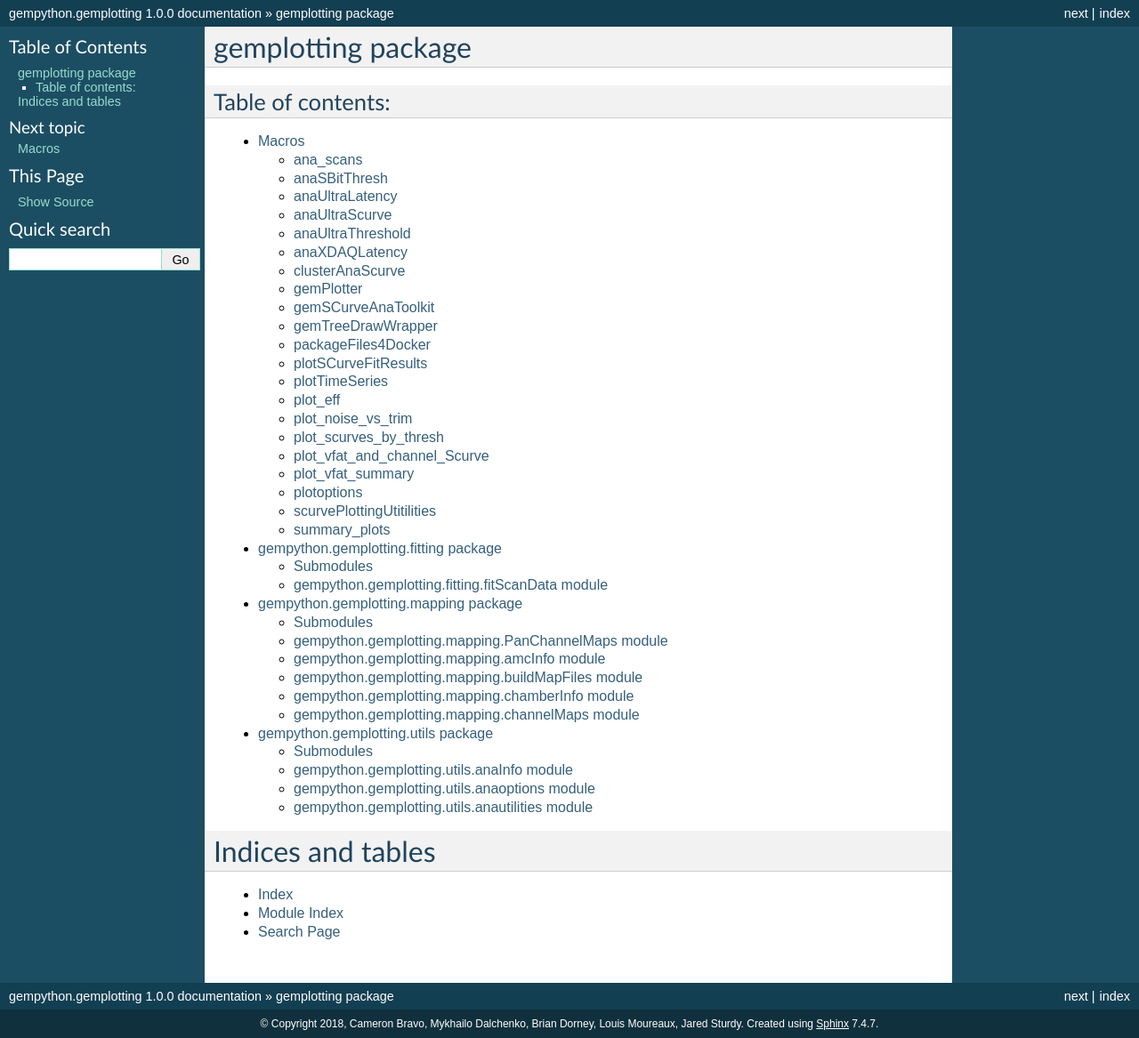
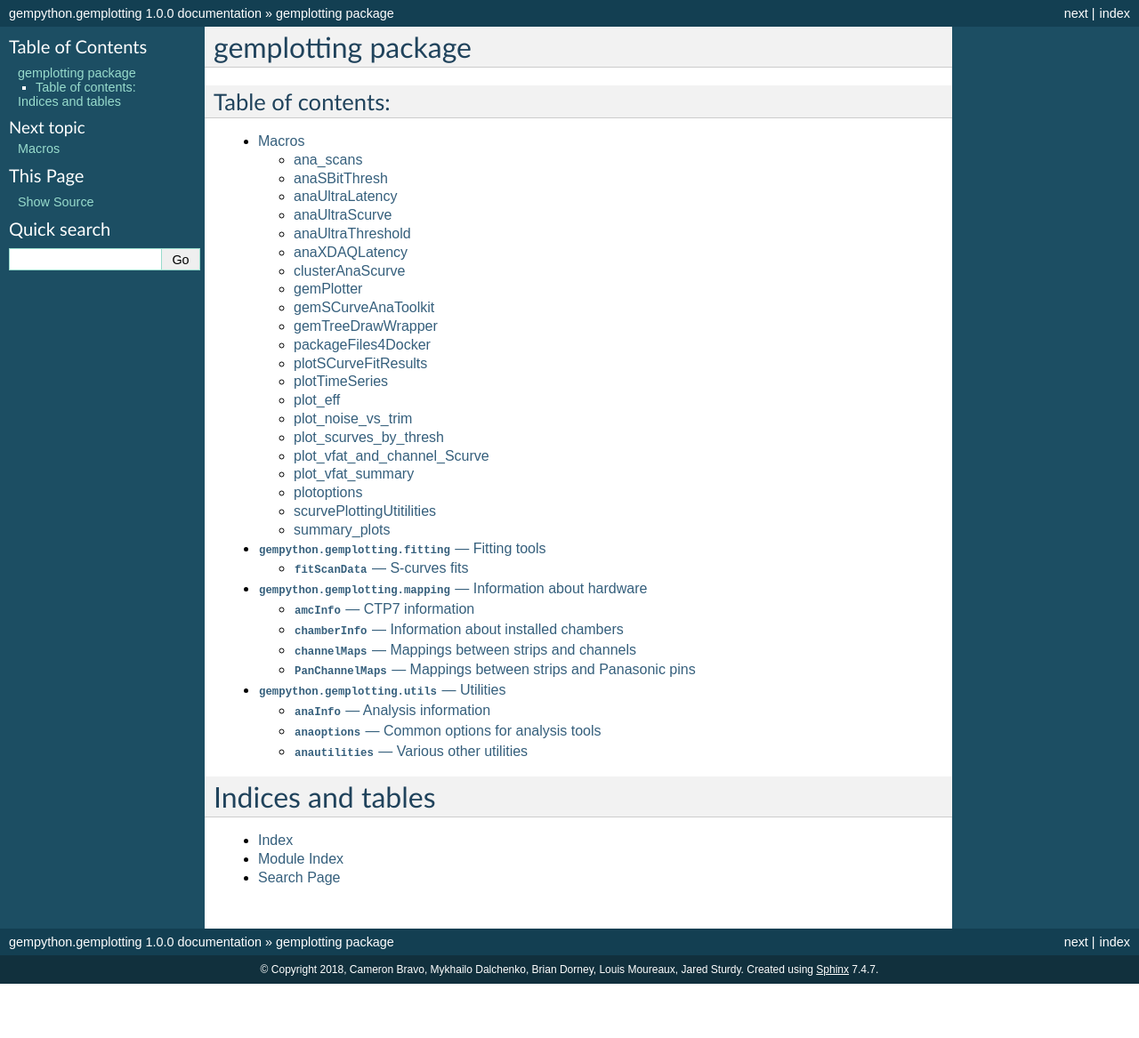
Before and after one commit to cms-gem-daq-project/gem-plotting-tools, a Sphinx documentation site: the page built from doc/index.rst, in a window 1280 px wide. Shown: the whole page at 89% size. Built offline with Sphinx 7.4.7, drawn with Linux system fonts in a browser that asks for light colours; after the commit the page ends 1106 px from its top, so only the background shows below that.

Commit message:
Better organisation for package documentation
* Display a short description next to the package name
* Remove long prefixes to improve readability

```diff
--- /dev/null
+++ b/doc/fitting.rst
@@ -0,0 +1,10 @@
+``gempython.gemplotting.fitting`` --- Fitting tools
+===================================================
+
+``fitScanData`` --- S-curves fits
+---------------------------------
+
+.. automodule:: gempython.gemplotting.fitting.fitScanData
+    :members:
+    :undoc-members:
+    :show-inheritance:
--- a/doc/gempython.gemplotting.fitting.rst
+++ /dev/null
@@ -1,13 +0,0 @@
-gempython.gemplotting.fitting package
-=====================================
-
-Submodules
-----------
-
-gempython.gemplotting.fitting.fitScanData module
-------------------------------------------------
-
-.. automodule:: gempython.gemplotting.fitting.fitScanData
-    :members:
-    :undoc-members:
-    :show-inheritance:
--- a/doc/gempython.gemplotting.mapping.rst
+++ /dev/null
@@ -1,45 +0,0 @@
-gempython.gemplotting.mapping package
-=====================================
-
-Submodules
-----------
-
-gempython.gemplotting.mapping.PanChannelMaps module
----------------------------------------------------
-
-.. automodule:: gempython.gemplotting.mapping.PanChannelMaps
-    :members:
-    :undoc-members:
-    :show-inheritance:
-
-gempython.gemplotting.mapping.amcInfo module
---------------------------------------------
-
-.. automodule:: gempython.gemplotting.mapping.amcInfo
-    :members:
-    :undoc-members:
-    :show-inheritance:
-
-gempython.gemplotting.mapping.buildMapFiles module
---------------------------------------------------
-
-.. automodule:: gempython.gemplotting.mapping.buildMapFiles
-    :members:
-    :undoc-members:
-    :show-inheritance:
-
-gempython.gemplotting.mapping.chamberInfo module
-------------------------------------------------
-
-.. automodule:: gempython.gemplotting.mapping.chamberInfo
-    :members:
-    :undoc-members:
-    :show-inheritance:
-
-gempython.gemplotting.mapping.channelMaps module
-------------------------------------------------
-
-.. automodule:: gempython.gemplotting.mapping.channelMaps
-    :members:
-    :undoc-members:
-    :show-inheritance:
--- a/doc/gempython.gemplotting.utils.rst
+++ /dev/null
@@ -1,29 +0,0 @@
-gempython.gemplotting.utils package
-===================================
-
-Submodules
-----------
-
-gempython.gemplotting.utils.anaInfo module
-------------------------------------------
-
-.. automodule:: gempython.gemplotting.utils.anaInfo
-    :members:
-    :undoc-members:
-    :show-inheritance:
-
-gempython.gemplotting.utils.anaoptions module
----------------------------------------------
-
-.. automodule:: gempython.gemplotting.utils.anaoptions
-    :members:
-    :undoc-members:
-    :show-inheritance:
-
-gempython.gemplotting.utils.anautilities module
------------------------------------------------
-
-.. automodule:: gempython.gemplotting.utils.anautilities
-    :members:
-    :undoc-members:
-    :show-inheritance:
--- a/doc/index.rst
+++ b/doc/index.rst
@@ -13,9 +13,9 @@ Table of contents:
    :maxdepth: 3
 
    macros
-   gempython.gemplotting.fitting
-   gempython.gemplotting.mapping
-   gempython.gemplotting.utils
+   fitting
+   mapping
+   utils
 
 Indices and tables
 ==================
--- /dev/null
+++ b/doc/mapping.rst
@@ -0,0 +1,43 @@
+``gempython.gemplotting.mapping`` --- Information about hardware
+================================================================
+
+``amcInfo`` --- CTP7 information
+--------------------------------
+
+.. automodule:: gempython.gemplotting.mapping.amcInfo
+    :members:
+    :undoc-members:
+    :show-inheritance:
+
+.. FIXME
+.. gempython.gemplotting.mapping.buildMapFiles module
+.. --------------------------------------------------
+..
+.. .. automodule:: gempython.gemplotting.mapping.buildMapFiles
+..     :members:
+..     :undoc-members:
+..     :show-inheritance:
+
+``chamberInfo`` --- Information about installed chambers
+--------------------------------------------------------
+
+.. automodule:: gempython.gemplotting.mapping.chamberInfo
+    :members:
+    :undoc-members:
+    :show-inheritance:
+
+``channelMaps`` --- Mappings between strips and channels
+--------------------------------------------------------
+
+.. automodule:: gempython.gemplotting.mapping.channelMaps
+    :members:
+    :undoc-members:
+    :show-inheritance:
+
+``PanChannelMaps`` --- Mappings between strips and Panasonic pins
+-----------------------------------------------------------------
+
+.. automodule:: gempython.gemplotting.mapping.PanChannelMaps
+    :members:
+    :undoc-members:
+    :show-inheritance:
--- /dev/null
+++ b/doc/utils.rst
@@ -0,0 +1,26 @@
+``gempython.gemplotting.utils`` --- Utilities
+=============================================
+
+``anaInfo`` --- Analysis information
+------------------------------------
+
+.. automodule:: gempython.gemplotting.utils.anaInfo
+    :members:
+    :undoc-members:
+    :show-inheritance:
+
+``anaoptions`` --- Common options for analysis tools
+----------------------------------------------------
+
+.. automodule:: gempython.gemplotting.utils.anaoptions
+    :members:
+    :undoc-members:
+    :show-inheritance:
+
+``anautilities`` --- Various other utilities
+--------------------------------------------
+
+.. automodule:: gempython.gemplotting.utils.anautilities
+    :members:
+    :undoc-members:
+    :show-inheritance:
```
